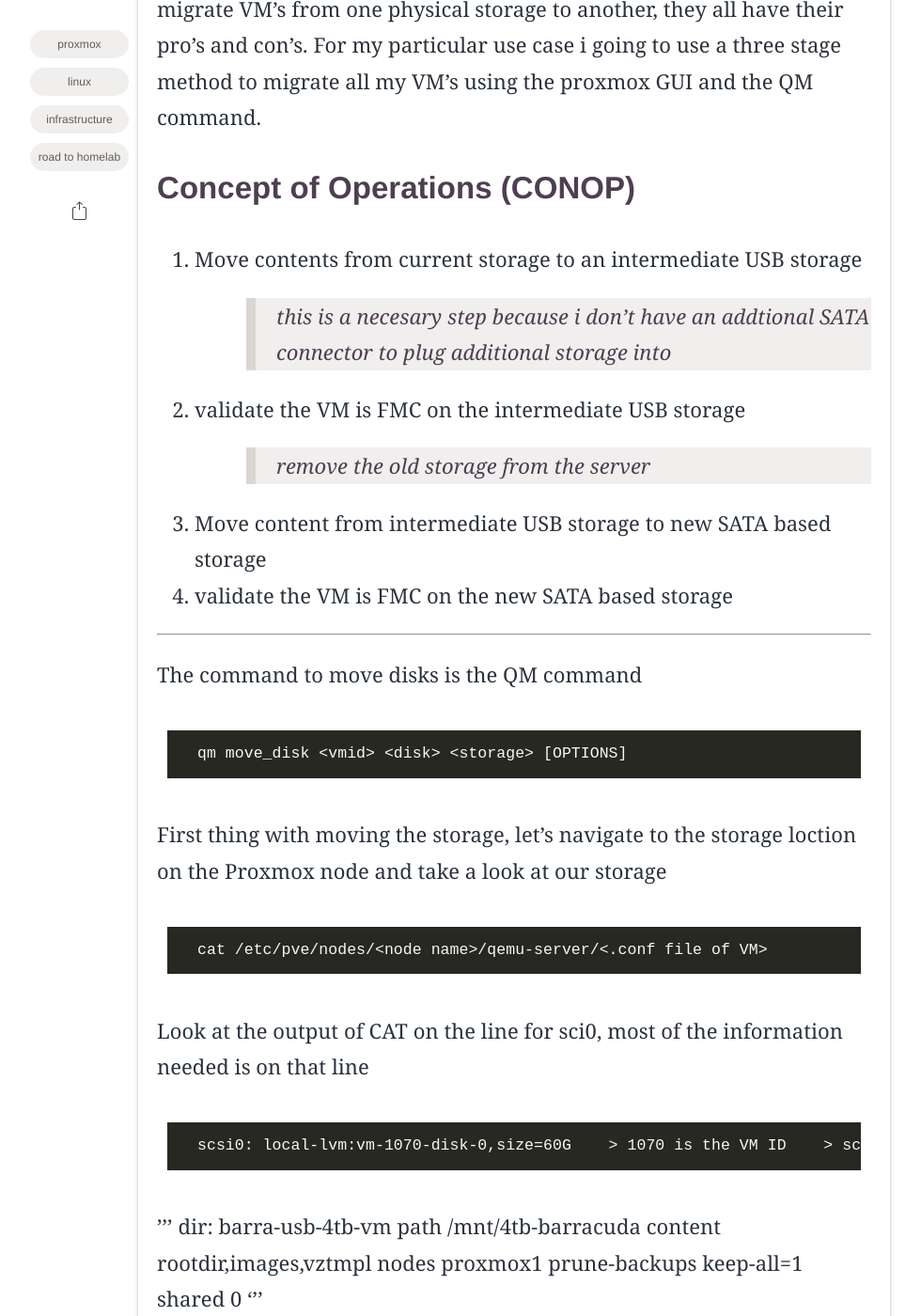
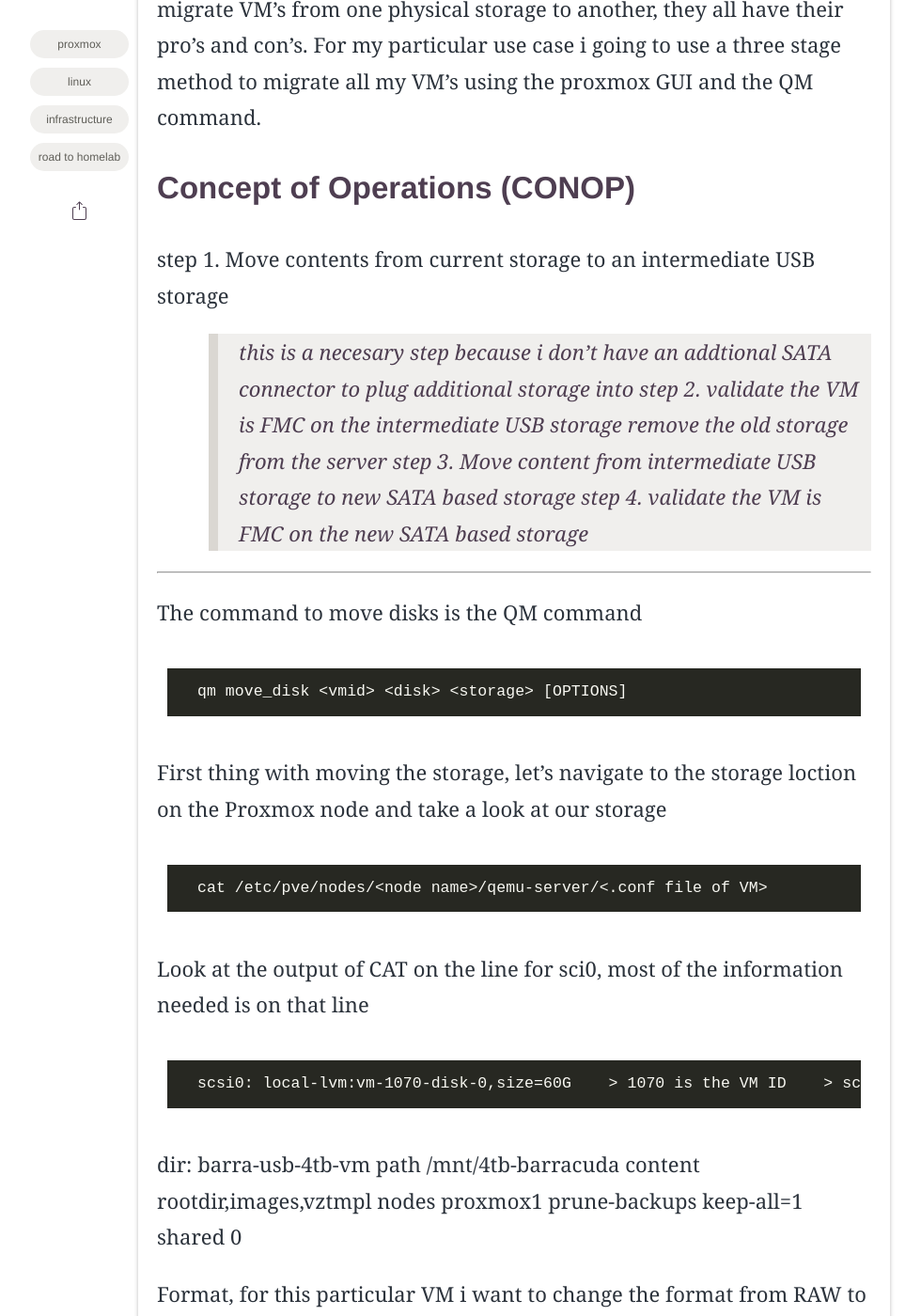
Before and after one commit to scottiepowell/gh-pages-blog.github.io, a Jekyll site: the page built from _posts/2022-06-23-moving-disks-with-qm-command.md.md, in a window 1280 px wide and 1400 px high, scrolled down 1252 px. Shown: the whole window at 94% size, without its empty margins (93-1073 px from the left). Built offline with Jekyll 4.4.1, drawn with Linux system fonts in a browser that asks for light colours; some web fonts are replaced; comment, search, counter and statistics services are not loaded.

Commit message:
Update 2022-06-23-moving-disks-with-qm-command.md.md

```diff
--- a/_posts/2022-06-23-moving-disks-with-qm-command.md.md
+++ b/_posts/2022-06-23-moving-disks-with-qm-command.md.md
@@ -13,12 +13,12 @@ description: "Moving vm's with the qm command"
 I recently bought some new HDD's, a much needed storage upgrade for my proxmox cluster, i've been running into storage issues in my current configuration.  I've got a 1TB HDD that is hosting all my VM's, LXC's and images for my primary node.  I've researched a few different ways to migrate VM's from one physical storage to another, they all have their pro's and con's.  For my particular use case i going to use a three stage method to migrate all my VM's using the proxmox GUI and the QM command.
 
 ## Concept of Operations (CONOP)
-1. Move contents from current storage to an intermediate USB storage
+step 1. Move contents from current storage to an intermediate USB storage
    > this is a necesary step because i don't have an addtional SATA connector to plug additional storage into
-2. validate the VM is FMC on the intermediate USB storage
+step 2. validate the VM is FMC on the intermediate USB storage
    > remove the old storage from the server
-4. Move content from intermediate USB storage to new SATA based storage
-5. validate the VM is FMC on the new SATA based storage
+step 3. Move content from intermediate USB storage to new SATA based storage
+step 4. validate the VM is FMC on the new SATA based storage
 
 ___
 
@@ -36,17 +36,15 @@ Look at the output of CAT on the line for sci0, most of the information needed i
    > 1070 is the VM ID
    > scsi0 is the disk you want to move
 - barra-usb-4tb-vm is the directory that the USB storage is configured under, this can be found from command line
-   > type the following command 'cat /etc/pve/storage.cfg'
+   > type the following command'cat /etc/pve/storage.cfg'
    > output will be all the storage locations, below is the directory that i've created with additional details
 
-'''
    dir: barra-usb-4tb-vm
    path /mnt/4tb-barracuda
    content rootdir,images,vztmpl
    nodes proxmox1
    prune-backups keep-all=1
    shared 0
-'''
 
 Format, for this particular VM i want to change the format from RAW to qcow2, we can do this with the --format option
 
```
